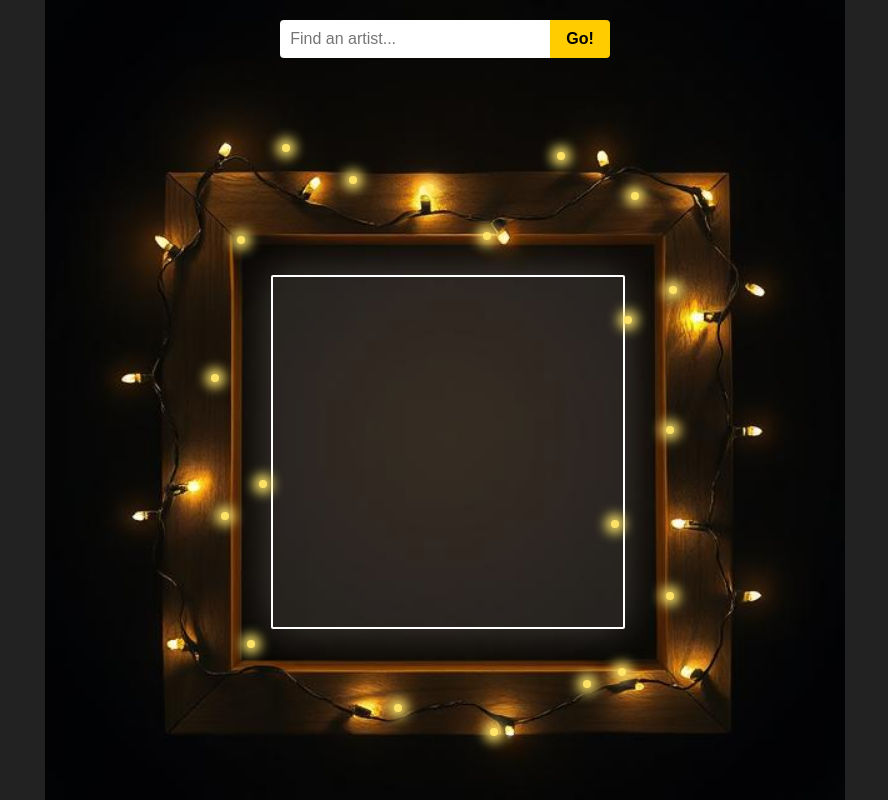
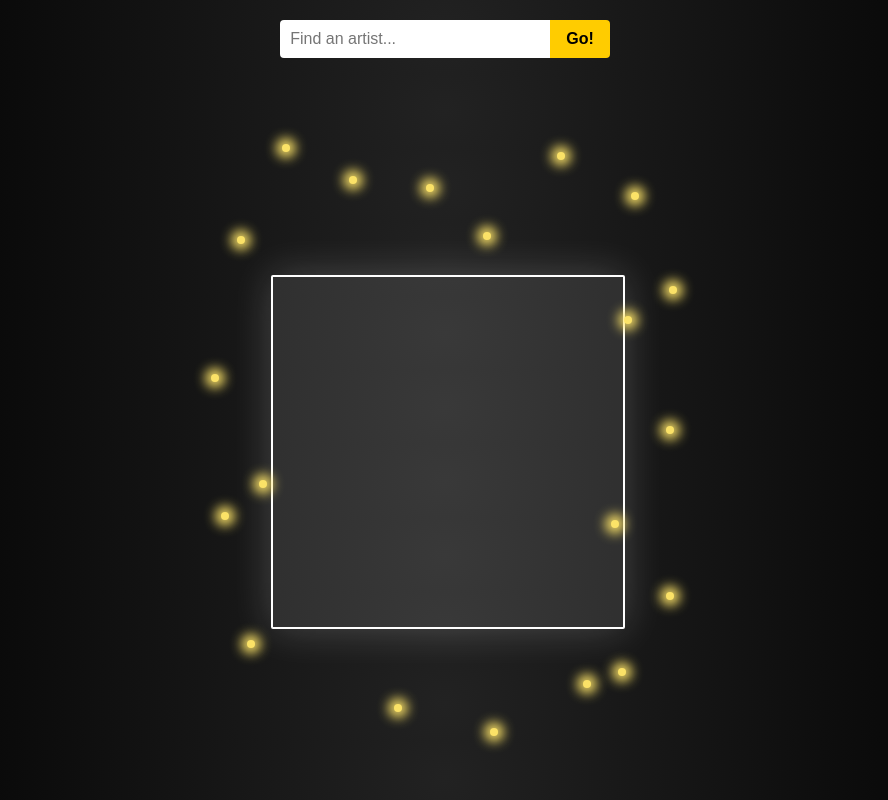
Before and after one commit to jaimewongly/music-shrine, a plain HTML site: page index.html in a window 1280 px wide. Shown: the whole page, without its empty margins (195-1083 px from the left). Drawn offline with Linux system fonts and the light colour scheme.

Commit message:
Added gradient background

```diff
--- a/styles.css
+++ b/styles.css
@@ -4,7 +4,7 @@ body {
   background-position: center;
   background-size: contain;
   background-attachment: fixed;
-  background-color: #222;
+  background: radial-gradient(circle at center, #222 0%, #000 100%);
   margin: 0;
 }
 
```
